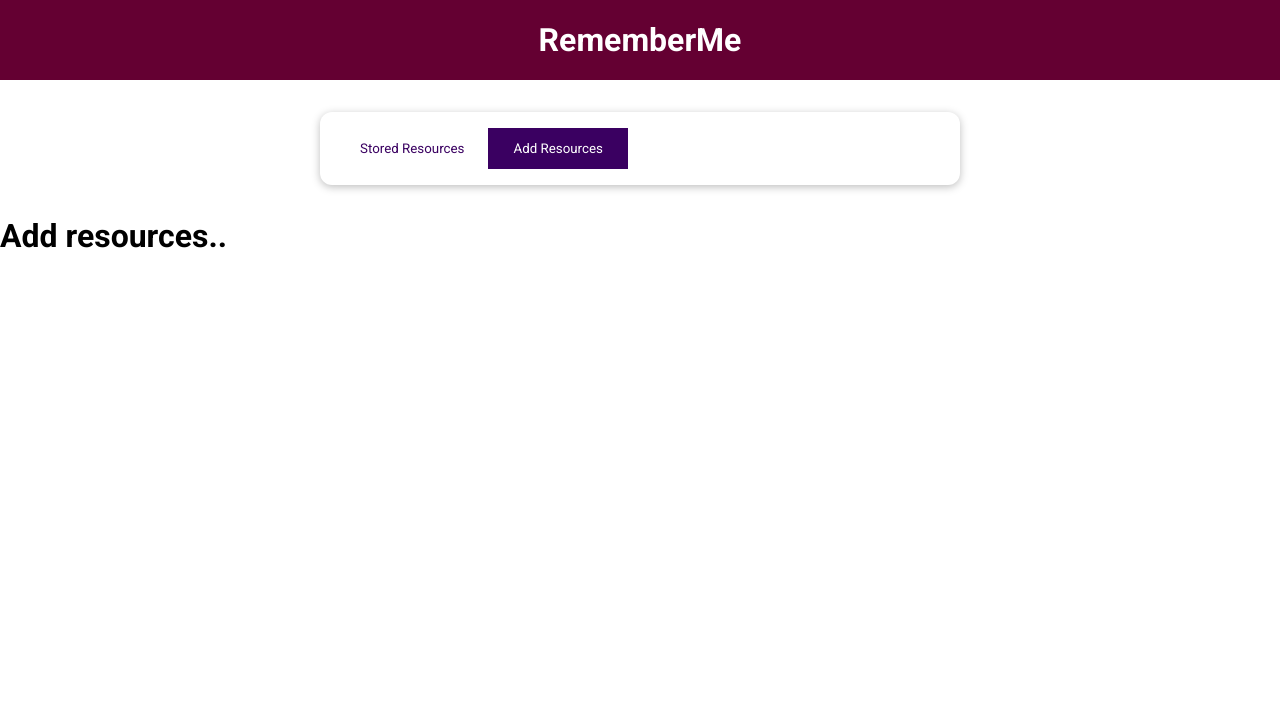
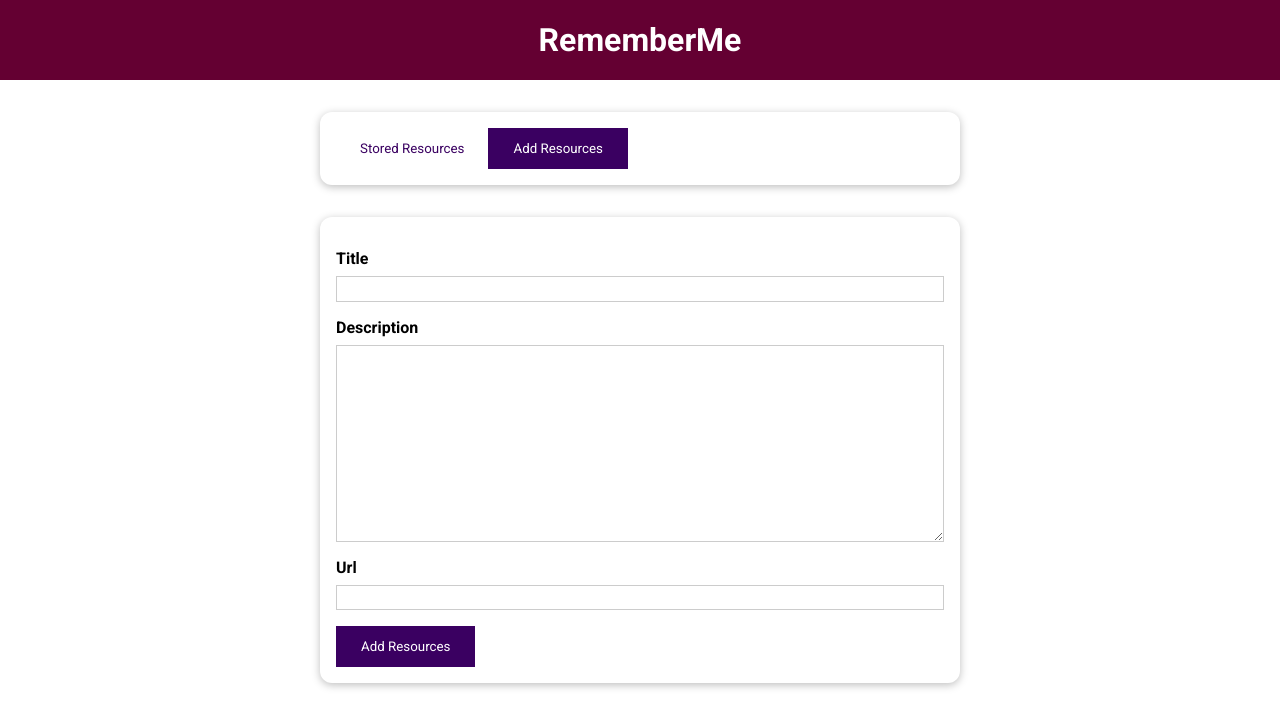
Before and after one commit to acharayaP03/Remember-me, a Vue app: page / in a window 1280 px wide. Both pictures are taken after a click on the button "Add Resources". Shown: the top 728 px of the page. Built offline with nearby package versions, Linux system fonts and the light colour scheme.

Commit message:
form skeleton

```diff
--- a/src/components/LearningResources/AddResources.vue
+++ b/src/components/LearningResources/AddResources.vue
@@ -1,3 +1,48 @@
 <template>
-  <h1>Add resources..</h1>
+  <base-card>
+    <div class="form-control">
+      <label for="title">Title</label>
+      <input type="text" id="title" name="title" />
+    </div>
+    <div class="form-control">
+      <label for="description">
+        Description
+      </label>
+      <textarea cols="10" rows="10" id="description" name="description"></textarea>
+    </div>
+    <div class="form-control">
+      <label for="url">Url</label>
+      <input type="url" id="url" name="url" />
+    </div>
+    <div>
+      <base-button type="submit">Add Resources</base-button>
+    </div>
+  </base-card>
 </template>
+<style scoped>
+label {
+  font-weight: bold;
+  display: block;
+  margin-bottom: 0.5rem;
+}
+
+input,
+textarea {
+  display: block;
+  width: 100%;
+  font: inherit;
+  padding: 0.15rem;
+  border: 1px solid #ccc;
+}
+
+input:focus,
+textarea:focus {
+  outline: none;
+  border-color: #3a0061;
+  background-color: #f7ebff;
+}
+
+.form-control {
+  margin: 1rem 0;
+}
+</style>
--- a/src/components/UI/BaseButton.vue
+++ b/src/components/UI/BaseButton.vue
@@ -1,12 +1,12 @@
 <template>
-  <button :type="type" :class="mode">
+  <button :class="mode">
     <slot></slot>
   </button>
 </template>
 
 <script>
 export default {
-  props: ["type", "mode"],
+  props: ["mode"],
 };
 </script>
 
```
